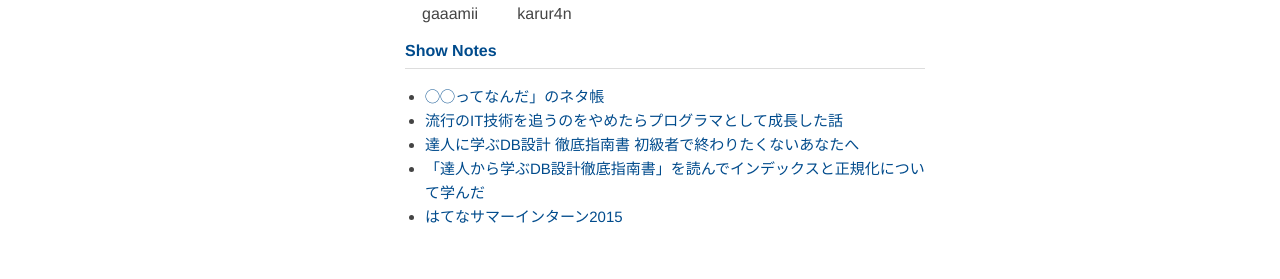
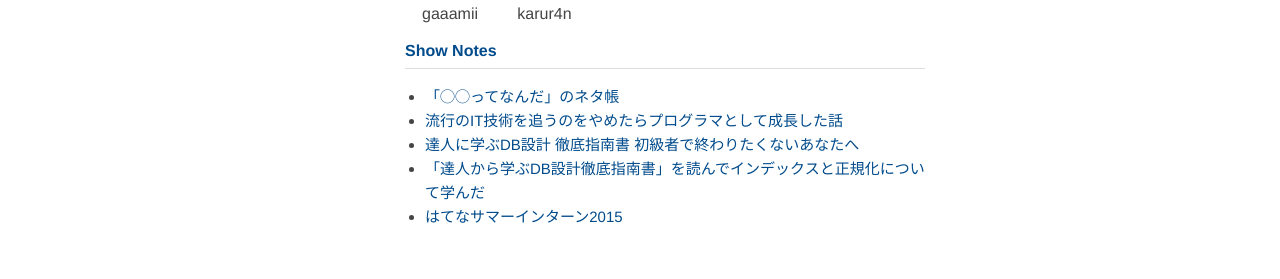
Before and after one commit to kumocast/kumocast.github.io, a Jekyll site: the page built from _posts/2015-07-27-normal-form.md, in a window 1280 px wide. Shown: the part 793-1072 px from the top of the page. Built offline with Jekyll 4.4.1, drawn with Linux system fonts in a browser that asks for light colours; nearby versions of some CDN libraries; Markdown is read by kramdown in place of the engine named in the settings; comment, search, counter and statistics services are not loaded.

Commit message:
typo を修正

```diff
--- a/_posts/2015-07-27-normal-form.md
+++ b/_posts/2015-07-27-normal-form.md
@@ -11,7 +11,7 @@ number: 19
 
 ### Show Notes
 
-- [◯◯ってなんだ」のネタ帳](https://github.com/MokumokuCloud/podcasting/wiki/%E3%80%8C%08%E2%97%AF%E2%97%AF%E3%81%A3%E3%81%A6%E3%81%AA%E3%82%93%E3%81%A0%E3%80%8D%E3%81%AE%E3%83%8D%E3%82%BF%E5%B8%B3)
+- [「◯◯ってなんだ」のネタ帳](https://github.com/MokumokuCloud/podcasting/wiki/%E3%80%8C%08%E2%97%AF%E2%97%AF%E3%81%A3%E3%81%A6%E3%81%AA%E3%82%93%E3%81%A0%E3%80%8D%E3%81%AE%E3%83%8D%E3%82%BF%E5%B8%B3)
 - [流行のIT技術を追うのをやめたらプログラマとして成長した話](http://shunichi-arai.blogspot.jp/2015/07/it.html)
 - [達人に学ぶDB設計 徹底指南書 初級者で終わりたくないあなたへ](http://www.amazon.co.jp/dp/4798124702)
 - [「達人から学ぶDB設計徹底指南書」を読んでインデックスと正規化について学んだ](http://shgam.hatenadiary.jp/entry/2015/07/01/234325)
```
